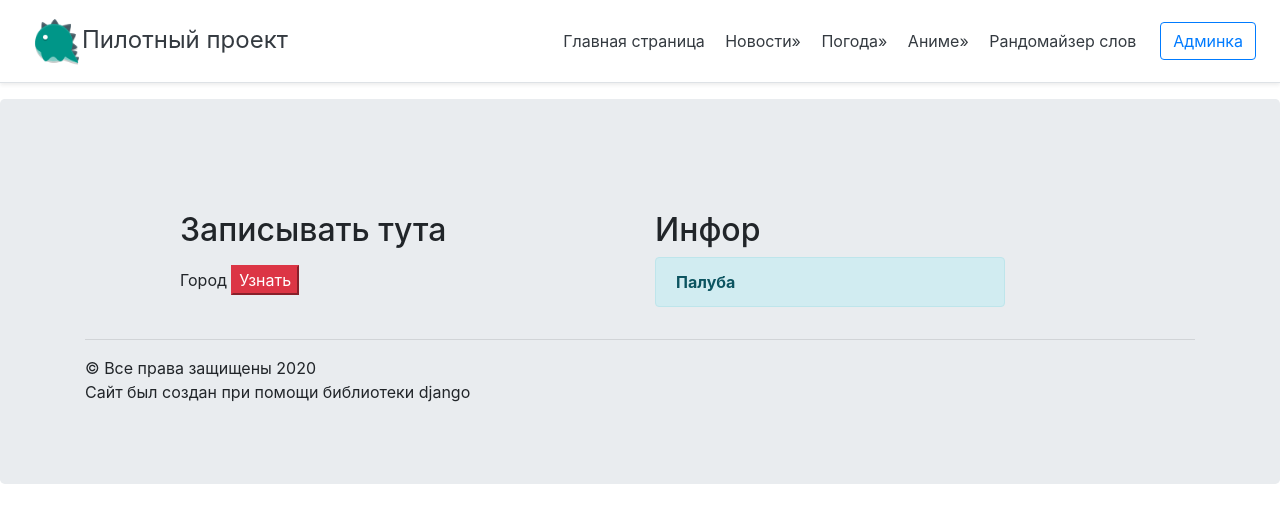
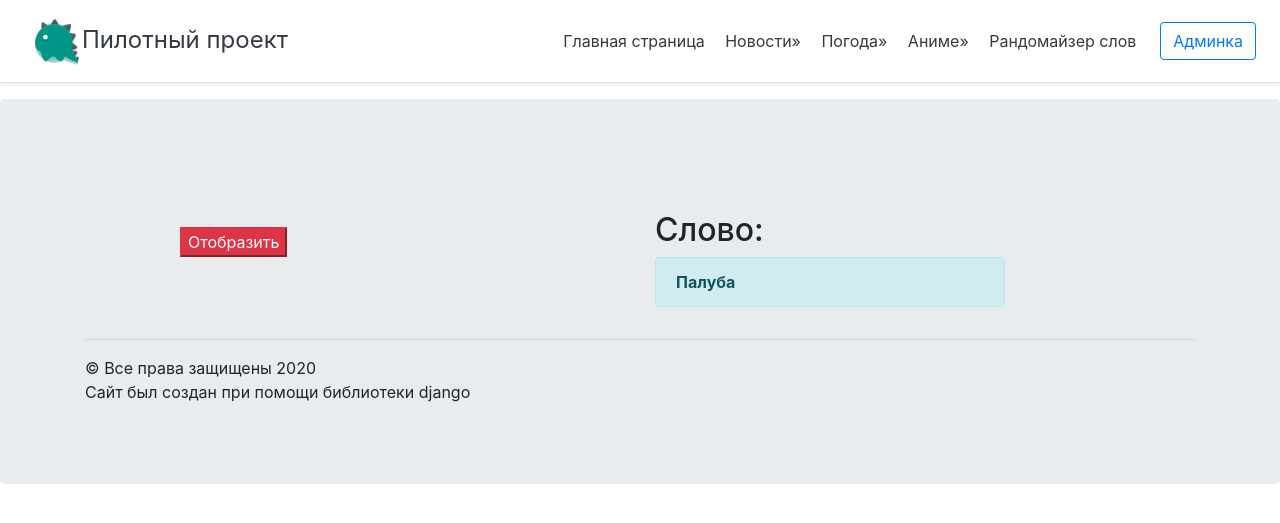
Before and after one commit to Youngeon/mysite, a Django app: page /randomizer/ in a window 1280 px wide. Shown: the top 523 px of the page. Run offline with Django 3.2, Linux system fonts and the light colour scheme; data comes from the database, SQL or seed files in the repository; some libraries are stand-ins or nearby versions.

```diff
--- a/mysite/apps/randomizer/templates/randomizer.html
+++ b/mysite/apps/randomizer/templates/randomizer.html
@@ -7,16 +7,15 @@
     <div class="container mt-5">
         <div class="row">
           <div class="col-4 offset-1">
-              <h2>Записывать тута</h2>
+              <h2></h2>
              <form action="" method="POST">
               {% csrf_token %}
-              <label for="city">Город</label>
             {{ form.word }}
-              <input type="submit" name="send" value="Узнать" class="mt-2 btn-danger">
+              <input type="submit" name="send" value="Отобразить" class="mt-2 btn-danger">
              </form>
           </div>
           <div class="col-4 offset-1">
-           <h2>Инфор</h2>
+           <h2>Слово:</h2>
 
 
 
```
